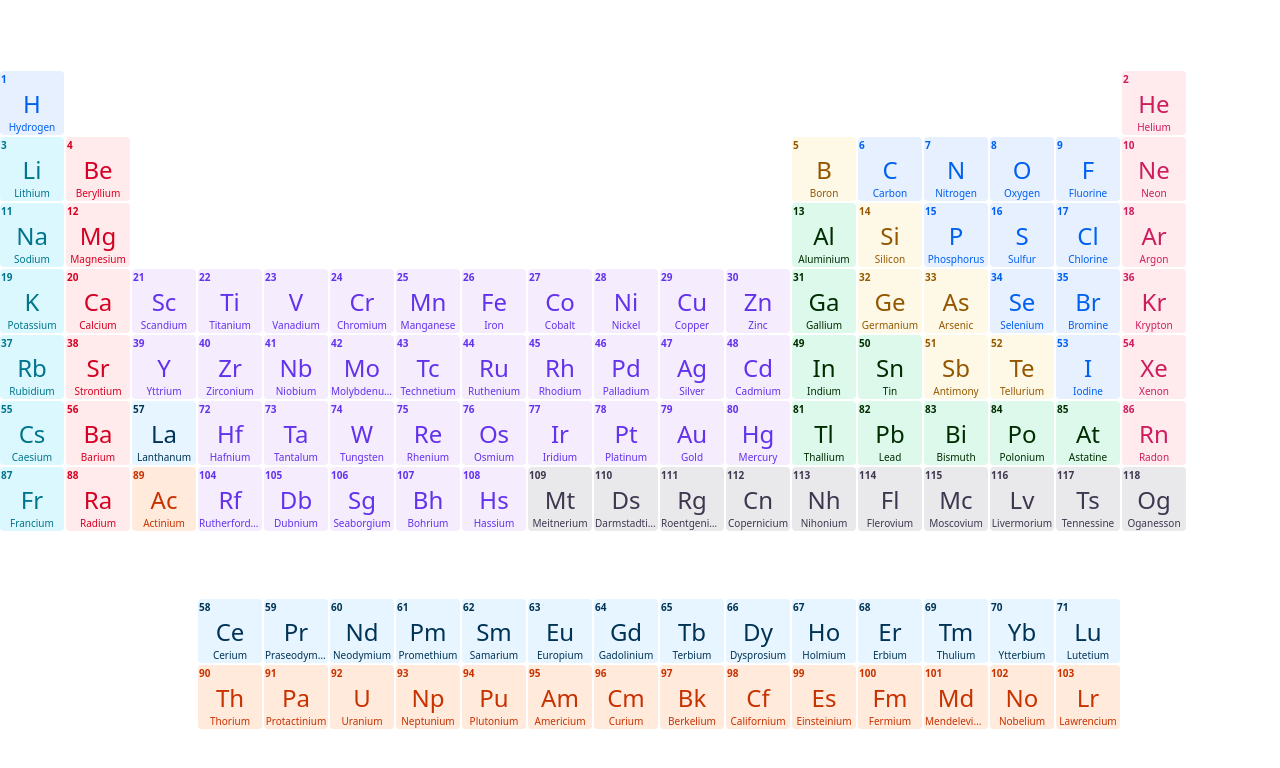
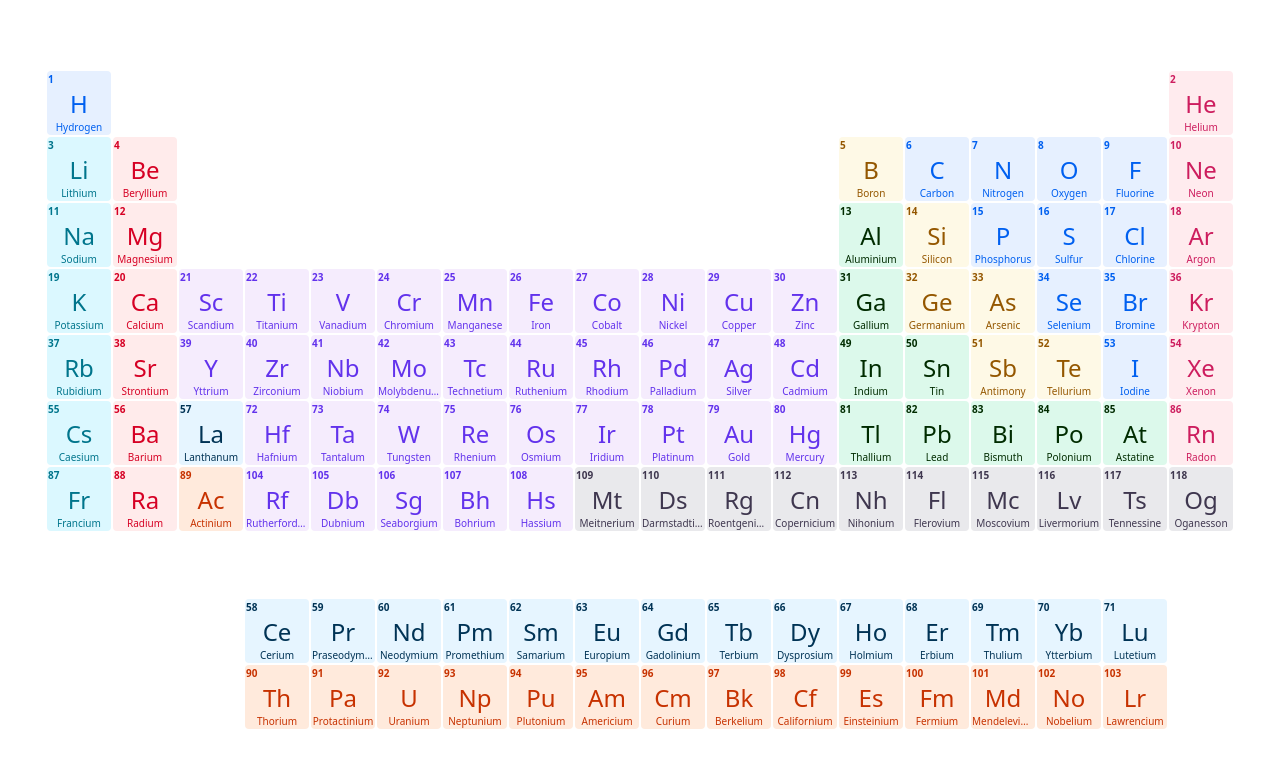
Before and after one commit to Mizumono/periodic-table, a React (Vite) app: page / in a window 1280 px wide. Shown: the top 768 px of the page. Built offline with nearby package versions, Linux system fonts and the light colour scheme.

Commit message:
style: center PeriodicTable in viewport

```diff
--- /dev/null
+++ b/src/App.module.css
@@ -0,0 +1,7 @@
+.appWrapper {
+  align-items: center;
+  display: flex;
+  height: 100vh;
+  justify-content: center;
+  width: 100vw;
+}
--- a/src/App.tsx
+++ b/src/App.tsx
@@ -1,8 +1,11 @@
 import { PeriodicTable } from './components/PeriodicTable/PeriodicTable';
+import styles from './App.module.css';
 
 function App() {
   return (
-    <PeriodicTable />
+    <div className={styles.appWrapper}>
+      <PeriodicTable />
+    </div>
   )
 }
 
```
